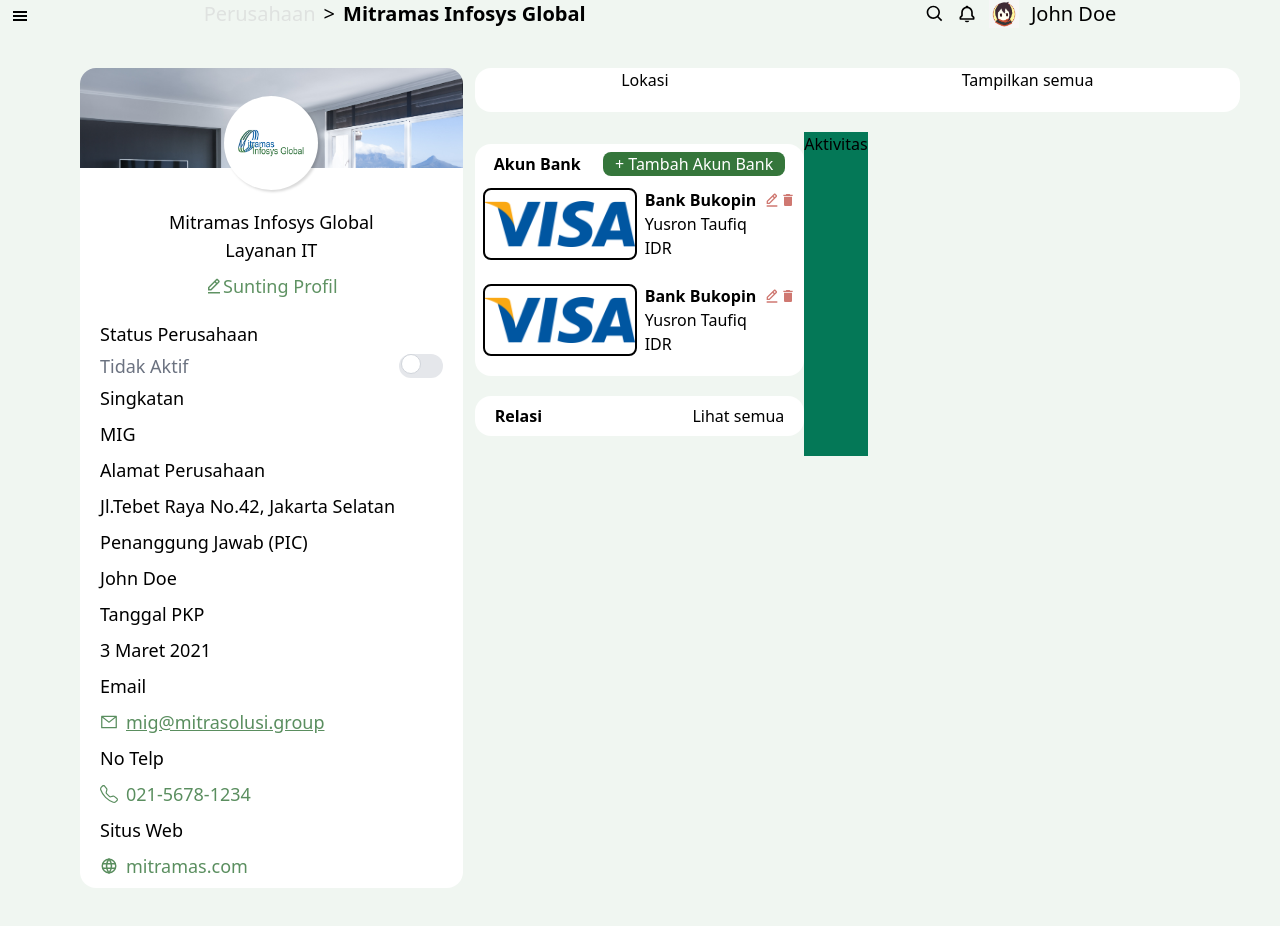
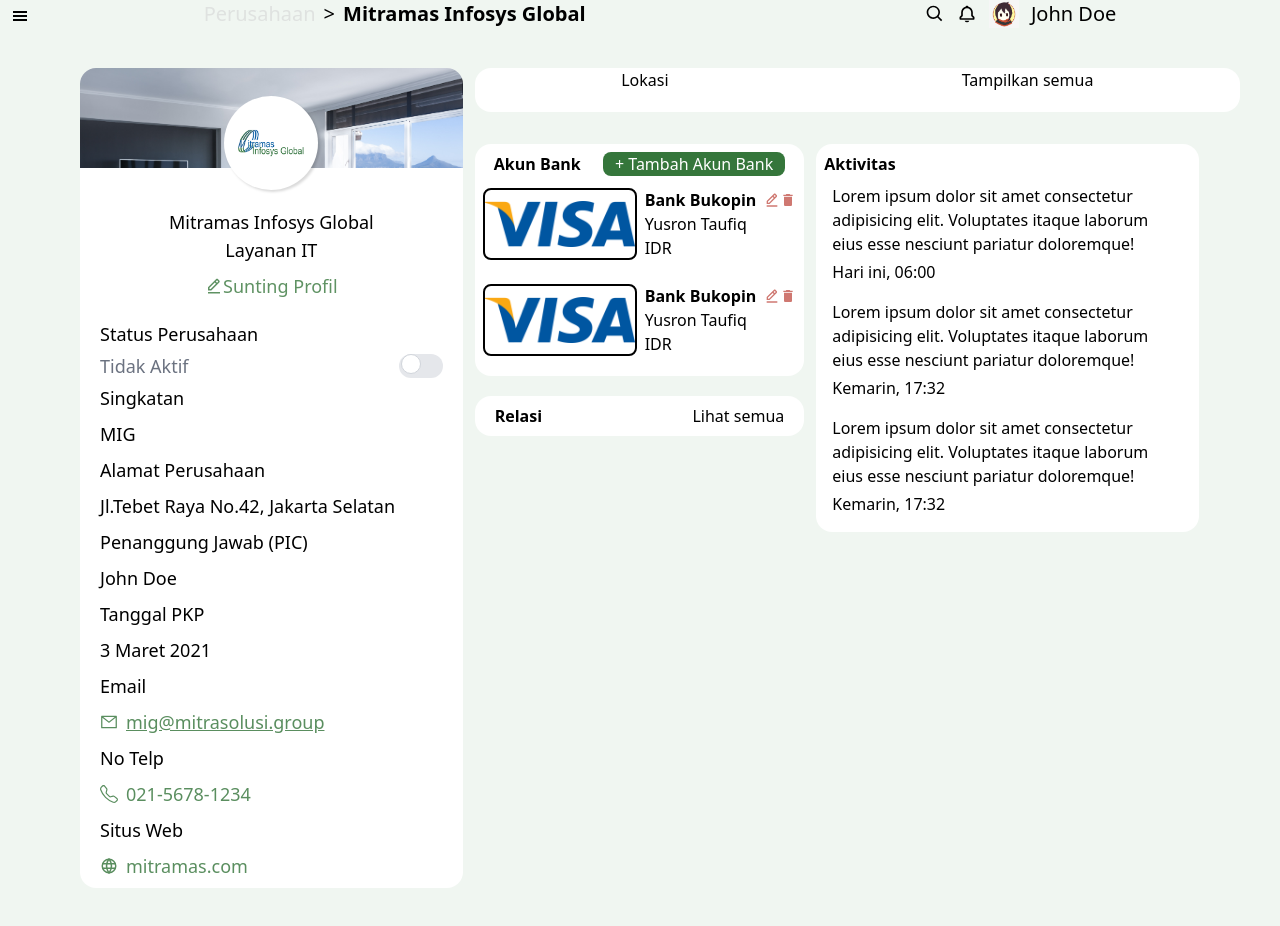
Before and after one commit to cumanangin/mitramas-pre-test, a React (Vite) app in the folder mitramas-pre-test/: page / in a window 1280 px wide. Built offline with nearby package versions, Linux system fonts and the light colour scheme.

Commit message:
style: styling aktivitas

```diff
--- a/mitramas-pre-test/src/App.jsx
+++ b/mitramas-pre-test/src/App.jsx
@@ -3,6 +3,7 @@ import Header from "./Components/Header";
 import CardProfileOffice from "./Components/Cards/CardProfileOffice";
 import Lokasi from "./Components/Cards/CardLokasi";
 import Bankrelasi from "./Components/Cards/CardBankRelasi";
+import Aktivitas from "./Components/Cards/CardAktivitas";
 
 function App() {
   return (
@@ -16,14 +17,13 @@ function App() {
             <div className="mobile:flex mobile:flex-col mobile:justify-evenly mobile:my-5 mobile:mx-5 tablet:m-0 tablet:w-full tablet:h-full">
               <Lokasi />
               <div className="my-5">
-                <div className="tablet:flex tablet:w-full tablet:h-full">
+                <div className="tablet:flex tablet:w-full tablet:h-full tablet:gap-x-3">
                   <Bankrelasi />
-                  <div className="tablet:flex bg-emerald-700">Aktivitas</div>
+                  <Aktivitas />
                 </div>
               </div>
             </div>
           </div>
-          <div></div>
         </div>
       </div>
     </>
--- /dev/null
+++ b/mitramas-pre-test/src/Components/Cards/CardAktivitas/index.jsx
@@ -0,0 +1,53 @@
+import React from "react";
+
+const Aktivitas = () => {
+  const logAktivitas = [
+    {
+      id: 1,
+      news: "Lorem ipsum dolor sit amet consectetur adipisicing elit. Voluptates itaque laborum eius esse nesciunt pariatur doloremque!",
+      date: "Hari ini, 06:00",
+    },
+    {
+      id: 2,
+      news: "Lorem ipsum dolor sit amet consectetur adipisicing elit. Voluptates itaque laborum eius esse nesciunt pariatur doloremque!",
+      date: "Kemarin, 17:32",
+    },
+    {
+      id: 3,
+      news: "Lorem ipsum dolor sit amet consectetur adipisicing elit. Voluptates itaque laborum eius esse nesciunt pariatur doloremque!",
+      date: "Kemarin, 17:32",
+    },
+  ];
+
+  return (
+    <div className="tablet:flex bg-white tablet:w-[50%] tablet:h-full rounded-2xl tablet:p-2 my-3">
+      <div>
+        {/* div 1 */}
+        <div className="flex mobile:justify-center tablet:justify-start items-center">
+          {/* div 2 */}
+          <span className="font-bold">Aktivitas</span>
+        </div>
+        <div>
+          {/* div 3 */}
+          {logAktivitas.map((items) => {
+            return (
+              <ul>
+                <li key={items.id} className="py-2">
+                  <div className="flex flex-col px-2">
+                    {/* div 4 */}
+                    <span className="font-medium tablet:pb-1">
+                      {items.news}
+                    </span>
+                    <span className="font-light">{items.date}</span>
+                  </div>
+                </li>
+              </ul>
+            );
+          })}
+        </div>
+      </div>
+    </div>
+  );
+};
+
+export default Aktivitas;
```
